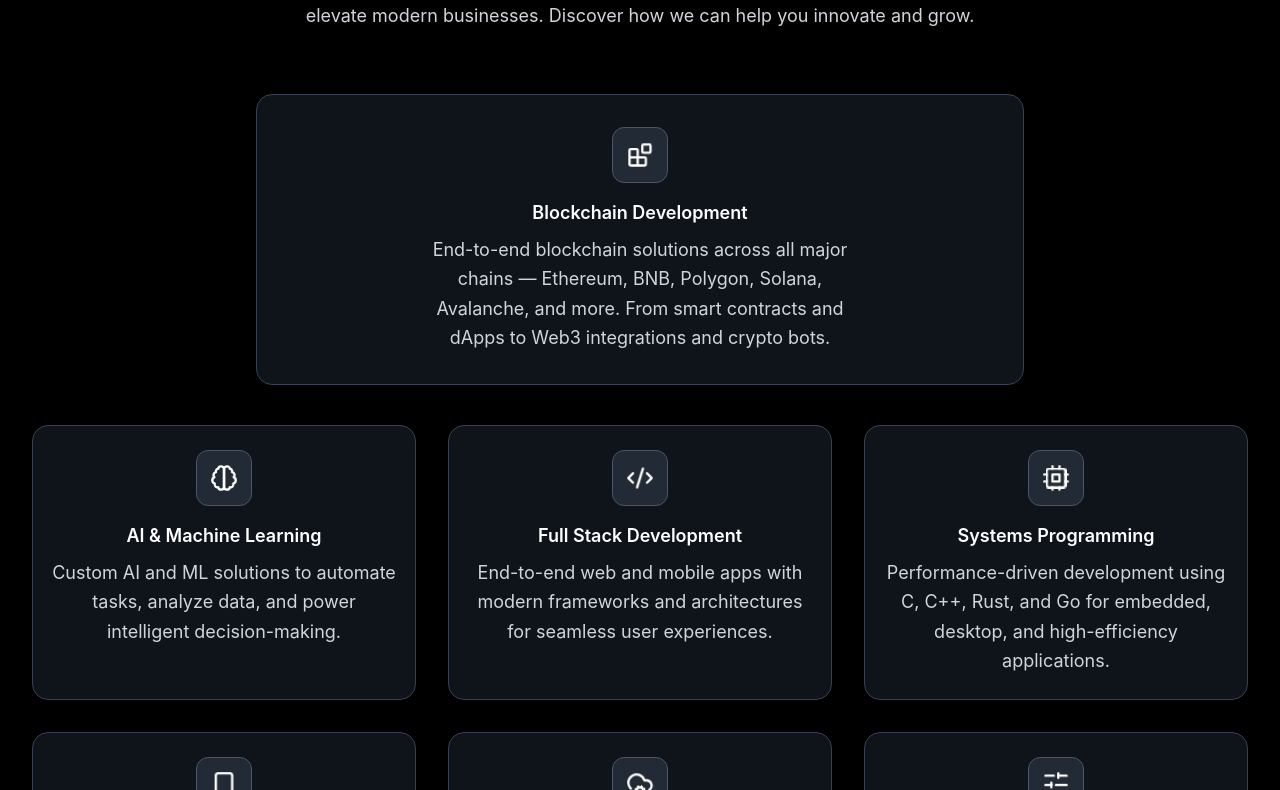
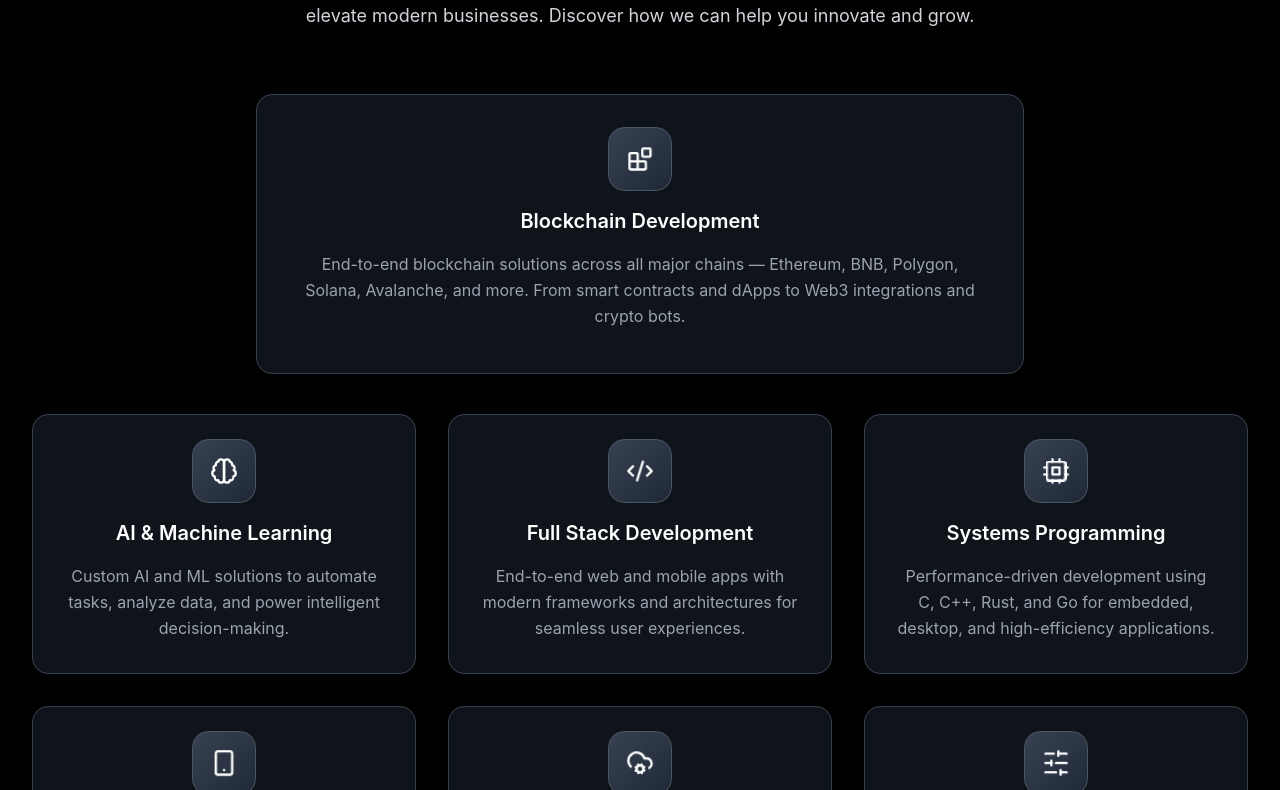
Before and after one commit to SufianSajjad/photography-By-Sufian, a React (Create React App) app: page / in a window 1280 px wide. Shown: the part 970-1760 px from the top of the page. Built offline with nearby package versions, Linux system fonts and the light colour scheme.

Commit message:
change background color

```diff
--- a/src/components/Services.tsx
+++ b/src/components/Services.tsx
@@ -93,14 +93,12 @@ function Services() {
             : "px-4 py-6 min-h-[260px]"
         }`}
       >
-        <div className="text-center">
-          <div className="w-14 h-14 mx-auto mb-4 flex items-center justify-center rounded-xl bg-gray-700/50 border border-gray-600">
+        <div className="text-center space-y-4 px-4">
+          <div className="w-16 h-16 mx-auto flex items-center justify-center rounded-2xl bg-gradient-to-br from-gray-700 to-gray-800 border border-gray-600 shadow">
             <Icon size={28} className="text-white" />
           </div>
-          <h3 className="text-lg font-semibold text-white mb-2">
-            {service.title}
-          </h3>
-          <p className="text-gray-300 text-lg leading-relaxed max-w-md mx-auto">
+          <h3 className="text-xl font-semibold text-white">{service.title}</h3>
+          <p className="text-gray-400 text-base leading-relaxed">
             {service.shortDesc}
           </p>
         </div>
```
